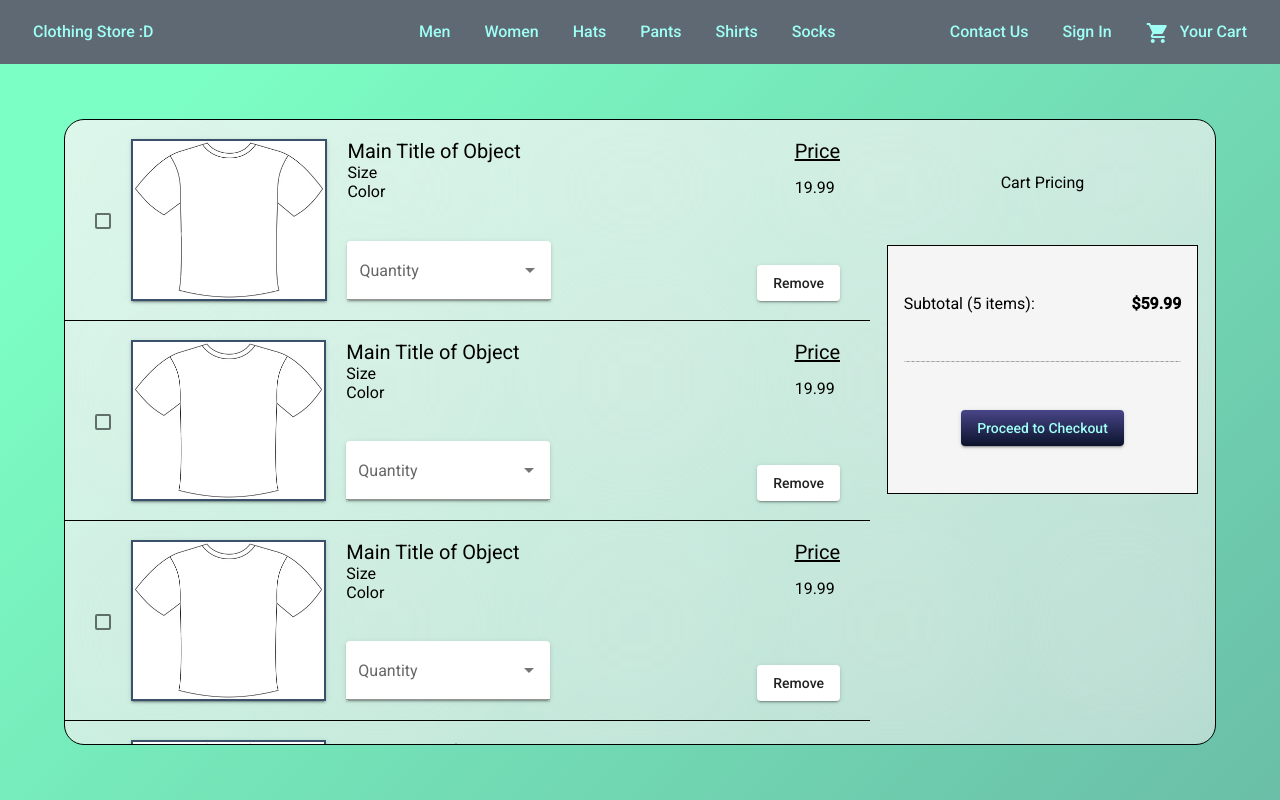
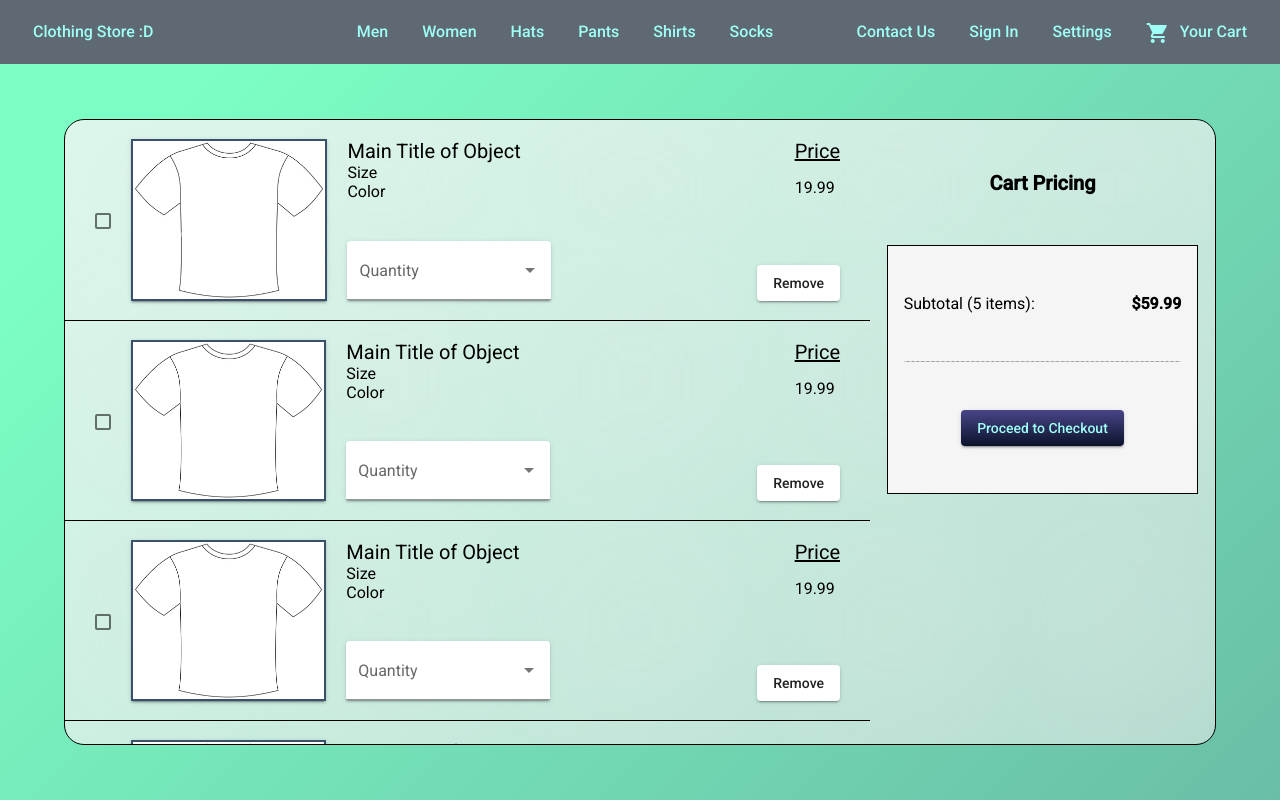
Before and after one commit to khuynh16/clothingStore, an Angular app: page /cart in a window 1280 px wide. Built offline with nearby package versions, Linux system fonts and the light colour scheme.

Commit message:
added settings button to nav for future account settings page

```diff
--- a/src/app/cart/cart.component.css
+++ b/src/app/cart/cart.component.css
@@ -51,7 +51,6 @@
 }
 
 .subTotalAndCheckout button {
-    /* background-color: #0B132B; */
     background: rgb(72,69,136);
     background: linear-gradient(180deg, rgba(72,69,136,1) 0%, rgba(11,19,43,1) 100%);
 }
@@ -76,3 +75,8 @@ hr {
     width: 90%;
     justify-content: space-between;
 }
+
+.title {
+    font-weight: bold;
+    font-size: 20px;
+}
--- a/src/app/header/header.component.html
+++ b/src/app/header/header.component.html
@@ -15,6 +15,7 @@
     <div class="optionsButtons">
         <button mat-button>Contact Us</button>
         <button mat-button routerLink="/sign-in" *ngIf="!onAuthPage">Sign In</button>
+        <button mat-button>Settings</button>
         <button mat-button routerLink="/cart"><mat-icon>shopping_cart</mat-icon>Your Cart</button>
     </div>
 </mat-toolbar>
```
